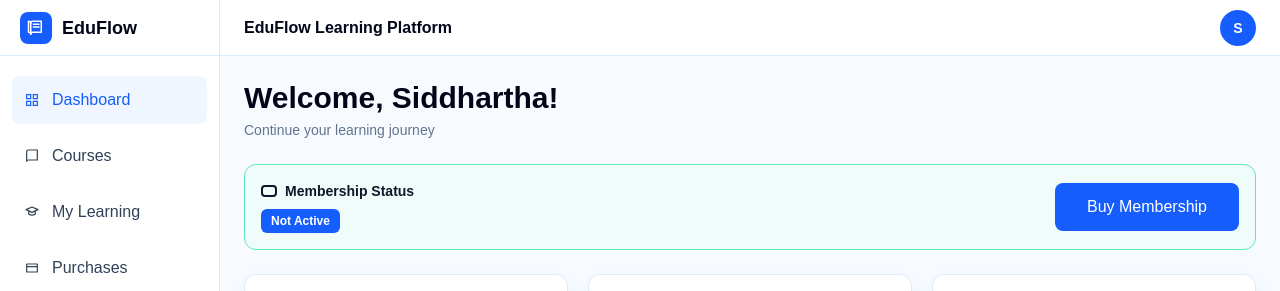
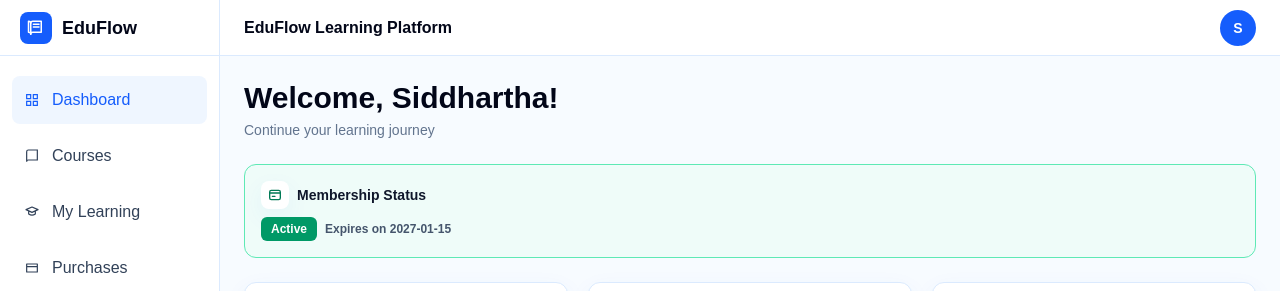
Before and after one commit to SiddharthaDhakal2/EduFlow, a Next.js app in the folder frontend/: page /user/dashboard in a window 1280 px wide. Shown: the top 291 px of the page. Built offline with nearby package versions, Linux system fonts and the light colour scheme.

Commit message:
Update user dashboard membership and course links

```diff
--- a/frontend/app/(dashboard)/user/dashboard/page.tsx
+++ b/frontend/app/(dashboard)/user/dashboard/page.tsx
@@ -41,6 +41,11 @@ const recentCourses = [
   },
 ];
 
+const membership = {
+  active: true,
+  expiresOn: "2027-01-15",
+};
+
 export default function DashboardPage() {
   return (
     <div className="space-y-6">
@@ -57,19 +62,36 @@ export default function DashboardPage() {
         <div className="flex flex-col gap-4 sm:flex-row sm:items-center sm:justify-between">
           <div>
             <div className="flex items-center gap-2 text-sm font-bold text-slate-900">
-              <span className="h-3 w-4 rounded-sm border-2 border-slate-900" />
+              <span className="flex h-7 w-7 items-center justify-center rounded-lg bg-white text-emerald-700 shadow-sm">
+                <MembershipIcon />
+              </span>
               Membership Status
             </div>
-            <span className="mt-2 inline-flex rounded-md bg-blue-600 px-2.5 py-1 text-xs font-bold text-white">
-              Not Active
+            <div className="mt-2 flex flex-wrap items-center gap-2">
+              <span
+                className={`inline-flex rounded-md px-2.5 py-1 text-xs font-bold ${
+                  membership.active
+                    ? "bg-emerald-600 text-white"
+                    : "bg-blue-600 text-white"
+                }`}
+              >
+                {membership.active ? "Active" : "Not Active"}
               </span>
+              {membership.active ? (
+                <span className="text-xs font-semibold text-slate-600">
+                  Expires on {membership.expiresOn}
+                </span>
+              ) : null}
             </div>
+          </div>
+          {!membership.active ? (
             <Link
-            href="/#pricing"
+              href="/user/membership"
               className="inline-flex justify-center rounded-lg bg-blue-600 px-8 py-3 text-sm font-bold text-white transition hover:-translate-y-0.5 hover:bg-blue-600"
             >
               Buy Membership
             </Link>
+          ) : null}
         </div>
       </section>
 
@@ -103,7 +125,7 @@ export default function DashboardPage() {
             Recently Added Courses
           </h2>
           <Link
-            href="/#courses"
+            href="/user/courses"
             className="rounded-lg border border-slate-200 bg-white px-4 py-2 text-xs font-bold text-slate-700 transition hover:border-blue-200 hover:text-blue-600"
           >
             View All
@@ -131,7 +153,7 @@ export default function DashboardPage() {
                   {course.instructor}
                 </p>
                 <Link
-                  href="/#courses"
+                  href="/user/courses"
                   className="mt-4 inline-flex w-full justify-center rounded-lg border border-slate-200 px-4 py-2 text-sm font-bold text-slate-900 transition hover:border-blue-600 hover:bg-blue-600 hover:text-white"
                 >
                   View Course
@@ -171,3 +193,17 @@ function StatIcon({ name }: { name: string }) {
     </svg>
   );
 }
+
+function MembershipIcon() {
+  return (
+    <svg aria-hidden="true" className="h-4 w-4" fill="none" viewBox="0 0 24 24">
+      <path
+        d="M4 7.5A2.5 2.5 0 0 1 6.5 5h11A2.5 2.5 0 0 1 20 7.5v9a2.5 2.5 0 0 1-2.5 2.5h-11A2.5 2.5 0 0 1 4 16.5v-9ZM4 9h16M8 14h4"
+        stroke="currentColor"
+        strokeLinecap="round"
+        strokeLinejoin="round"
+        strokeWidth="2"
+      />
+    </svg>
+  );
+}
```
Lines whose indentation alone changed are shown as unchanged.
